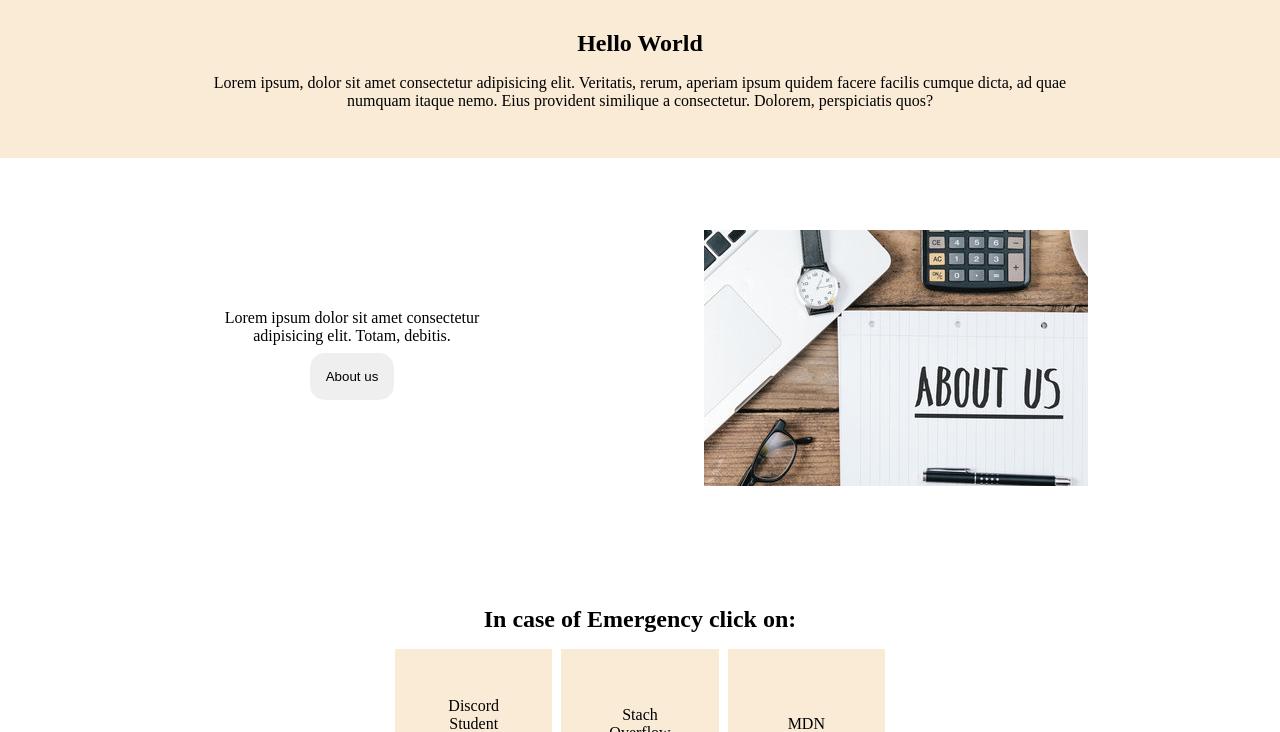
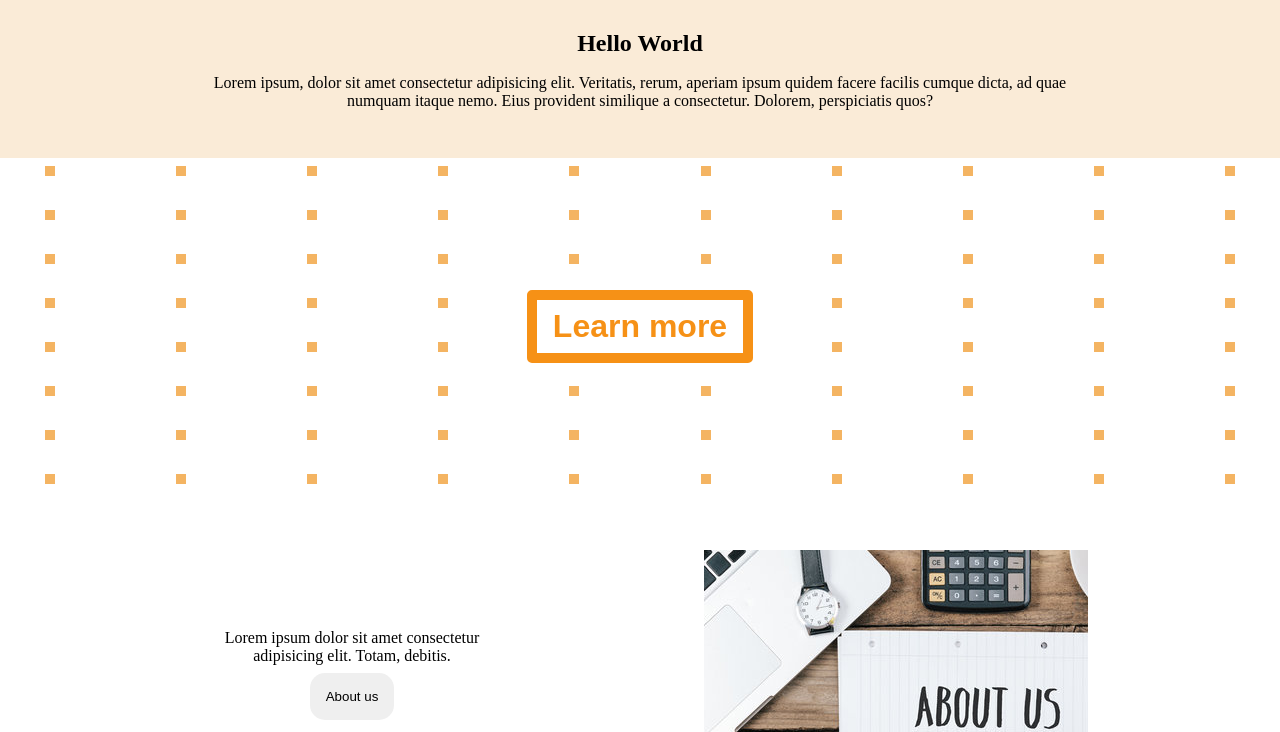
Before and after one commit to AnnaHovzan/anna-project, a plain HTML site: page index.html in a window 1280 px wide. Shown: the part 68-800 px from the top of the page. Drawn offline with Linux system fonts and the light colour scheme.

Commit message:
add animation in section animation

```diff
--- a/index.html
+++ b/index.html
@@ -21,8 +21,99 @@
 
   <main>
     <section class="helloWorld section">
-      <h1>Hello World</h1>
+      <h2>Hello World</h2>
       <p>Lorem ipsum, dolor sit amet consectetur adipisicing elit. Veritatis, rerum, aperiam ipsum quidem facere facilis cumque dicta, ad quae numquam itaque nemo. Eius provident similique a consectetur. Dolorem, perspiciatis quos?</p>
+    </section>
+
+    <section class="animation">
+      <button class="btn">Learn more</button>
+      <!-- <h2 class="slideInLeft">Hello,world</h2>
+      <h3 class="slideInLeft">Hello,world</h3>
+      <h4 class="slideInLeft">Hello,world</h4> -->
+      <div class="animation-block">
+        <div class="animation-div"></div>
+      <div class="animation-div"></div>
+      <div class="animation-div"></div>
+      <div class="animation-div"></div>
+      <div class="animation-div"></div>
+      <div class="animation-div"></div>
+      <div class="animation-div"></div>
+      <div class="animation-div"></div>
+      <div class="animation-div"></div>
+      <div class="animation-div"></div>
+      <div class="animation-div"></div>
+      <div class="animation-div"></div>
+      <div class="animation-div"></div>
+      <div class="animation-div"></div>
+      <div class="animation-div"></div>
+      <div class="animation-div"></div>
+      <div class="animation-div"></div>
+      <div class="animation-div"></div>
+      <div class="animation-div"></div>
+      <div class="animation-div"></div>
+        <div class="animation-div"></div>
+        <div class="animation-div"></div>
+        <div class="animation-div"></div>
+        <div class="animation-div"></div>
+        <div class="animation-div"></div>
+        <div class="animation-div"></div>
+        <div class="animation-div"></div>
+        <div class="animation-div"></div>
+        <div class="animation-div"></div>
+        <div class="animation-div"></div>
+        <div class="animation-div"></div>
+        <div class="animation-div"></div>
+        <div class="animation-div"></div>
+        <div class="animation-div"></div>
+        <div class="animation-div"></div>
+        <div class="animation-div"></div>
+        <div class="animation-div"></div>
+        <div class="animation-div"></div>
+        <div class="animation-div"></div>
+        <div class="animation-div"></div>
+          <div class="animation-div"></div>
+          <div class="animation-div"></div>
+          <div class="animation-div"></div>
+          <div class="animation-div"></div>
+          <div class="animation-div"></div>
+          <div class="animation-div"></div>
+          <div class="animation-div"></div>
+          <div class="animation-div"></div>
+          <div class="animation-div"></div>
+          <div class="animation-div"></div>
+          <div class="animation-div"></div>
+          <div class="animation-div"></div>
+          <div class="animation-div"></div>
+          <div class="animation-div"></div>
+          <div class="animation-div"></div>
+          <div class="animation-div"></div>
+          <div class="animation-div"></div>
+          <div class="animation-div"></div>
+          <div class="animation-div"></div>
+          <div class="animation-div"></div>
+            <div class="animation-div"></div>
+            <div class="animation-div"></div>
+            <div class="animation-div"></div>
+            <div class="animation-div"></div>
+            <div class="animation-div"></div>
+            <div class="animation-div"></div>
+            <div class="animation-div"></div>
+            <div class="animation-div"></div>
+            <div class="animation-div"></div>
+            <div class="animation-div"></div>
+            <div class="animation-div"></div>
+            <div class="animation-div"></div>
+            <div class="animation-div"></div>
+            <div class="animation-div"></div>
+            <div class="animation-div"></div>
+            <div class="animation-div"></div>
+            <div class="animation-div"></div>
+            <div class="animation-div"></div>
+            <div class="animation-div"></div>
+            <div class="animation-div"></div>
+
+    </div>
+
     </section>
 
     <section class="about-this-page section">
@@ -34,7 +125,7 @@
     </section>
 
     <section class="emergency section">
-      <h1>In case of Emergency click on:</h1>
+      <h2>In case of Emergency click on:</h2>
       <section class="emergency-click">
         <div class="item item-1">Discord</br>Student</br>Help</div>
         <div class="item item-2">Stach</br>Overflow</div>
@@ -44,8 +135,8 @@
         <div class="item item-6">Podcast</div>
       </section>
     </section>
-      <section class="contact-us section">
-        <h1>Contact Us</h1>
+    <section class="contact-us section">
+        <h2>Contact Us</h2>
         <div class="contact-us-form">
           <form action="Contuct Us">
 
@@ -61,9 +152,9 @@
         </div>
         <p>Proudly created by name</p>
         <div class="contact-us-img"></div>
-      </section>
+    </section>
 
     </section>
   </main>
 </body>
-</html>
+</htm
--- a/style.css
+++ b/style.css
@@ -68,6 +68,97 @@ nav > img {
 .helloWorld > p {
   max-width: 70vw;
 }
+
+/* ANIMATION START*/
+.animation {
+  max-width: 100vw;
+  height: 40vh;
+  display: flex;
+  flex-direction: column;
+  align-content: center;
+  justify-content: center;
+  align-items: center;
+  gap: 1rem;
+}
+
+
+.animation-block {
+  display: grid;
+  gap: 2em;
+  grid-template-columns: repeat(10, 1fr);
+  grid-template-rows: repeat(8, 1fr);
+  width: 100%;
+  height: 100%;
+}
+
+.animation-div {
+width: 10px;
+height: 10px;
+justify-self: center;
+/* align-self: center; */
+background-color: rgb(244, 180, 98);
+animation: rotate 5s linear infinite;
+z-index: 1;
+}
+
+
+@keyframes rotate {
+  0% {
+    transform: rotate(0deg);
+  }
+
+  100% {
+    transform: rotate(360deg);
+  }
+}
+
+
+.btn {
+  position: absolute;
+  font-size: 2rem;
+  font-weight: 700;
+  padding: 0.5rem 1rem;
+  color: rgb(246, 145, 22);
+  background-color: white;
+  border: 10px solid rgb(246, 145, 22);
+  border-radius: 5px;
+  cursor: pointer;
+  z-index: 2;
+
+
+  /* transition-property: transform;
+  transition-duration: 0.3s;
+  transition-timing-function: ease;
+  transition-delay: 0ms; */
+
+  transition: all 0.3s ease 0ms;
+
+
+}
+.btn:hover {
+  transform: translateY(-10px);
+  /* transform: rotate(0.5turn); */
+  background-color: rgb(246, 145, 22);
+  color: white;
+}
+
+/* @keyframes slideInLeft {
+  from {
+    transform: translateX(300px);
+
+  }
+  to {
+    transform: translateX(0);
+  }
+}
+
+.slideInLeft {
+  animation: slideInLeft 1s ease-in;
+} */
+
+
+
+/* ANIMATION END*/
 
 .about-this-page {
   display: flex;
```
